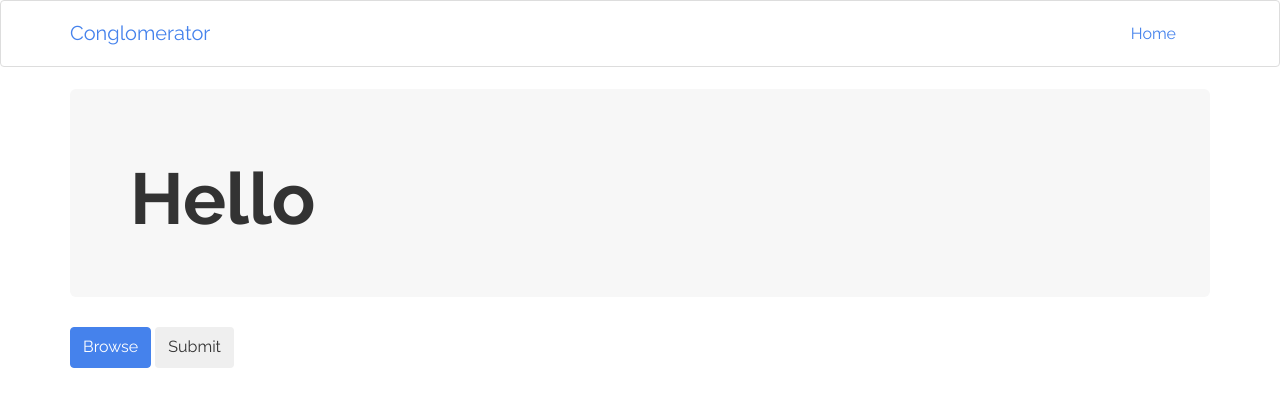
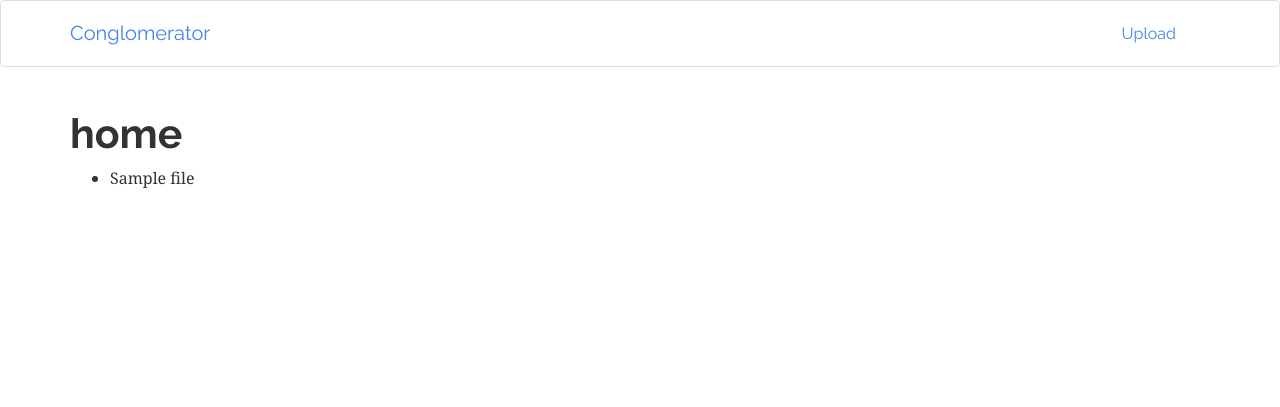
Before and after one commit to TheFirstQuestion/Conglomerator, a Flask app: template templates/index.html in a window 1280 px wide. Shown: the top 407 px of the page. Run offline with Flask 2, Linux system fonts and the light colour scheme; the template is opened without the code that fills it: most values are stand-ins (such as "Sample title", 1, 10 or a date in 2020); some libraries are stand-ins or nearby versions.

Commit message:
add database, makefile, dropzone

```diff
--- a/app.py
+++ b/app.py
@@ -1,31 +1,73 @@
 from flask import Flask, render_template,redirect, url_for, request
-from werkzeug import secure_filename
+from flask_dropzone import Dropzone
+import sqlite3
+import os
 
 app = Flask(__name__)
 
+########################## Dropzone Config ##################################
+dropzone = Dropzone(app)
+# Enable parallel uploads
+app.config['DROPZONE_UPLOAD_MULTIPLE'] = True
+# Number of files handleded per request
+app.config['DROPZONE_PARALLEL_UPLOADS'] = 3
+# Custom file types
+app.config['DROPZONE_ALLOWED_FILE_CUSTOM'] = True
+app.config['DROPZONE_ALLOWED_FILE_TYPE'] = '.doc, .docx, .html, .md, .pdf, .txt'
+
+
+
+
+
+################################# Routes #####################################
 
 @app.route("/")
 def main():
-    return render_template('index.html')
+    return render_template('index.html', data=getAllFromDb())
 
-@app.route("/file")
-def fileR():
-    return render_template('file.html')
+@app.route("/upload")
+def upload():
+    return render_template("upload.html")
 
 @app.route('/favicon.ico')
 def favicon():
     return redirect(url_for('static', filename='images/favicon.ico'), code=302)
 
 
+
+
 ########################### Backend #########################
-
-@app.route('/uploader', methods = ['GET', 'POST'])
+@app.route('/uploader', methods=['GET', 'POST'])
 def upload_file():
     if request.method == 'POST':
-        uploaded_files = request.files.getlist("files")
-        for f in uploaded_files:
-            f.save("./files/" + secure_filename(f.filename))
-    return redirect('/file')
+        for key, f in request.files.items():
+            if key.startswith('file'):
+                fileToDB(f)
+                # TODO: randomly generate filename https://stackoverflow.com/questions/2961509/python-how-to-create-a-unique-file-name/44992275#44992275
+                f.save(os.path.join("./files/", f.filename))
+    return "something"
+
+
+
+
+########################## Database #########################
+conn = sqlite3.connect('conglomerator.db')
+
+def getAllFromDb():
+    # TODO: for the user
+    return conn.execute('SELECT * FROM files').fetchall();
+
+def fileToDB(f):
+    name = f.filename
+    fType = f.content_type
+    # TODO: check for duplicates
+    conn.execute('INSERT INTO `files` (`name`, `type`) VALUES (?, ?);', [name, fType])
+    conn.commit()
+
+
+
+
+
 
 
 if __name__ == "__main__":
--- a/templates/file.html
+++ /dev/null
@@ -1,5 +0,0 @@
-{% include "header.html" %}
-
-<h1>hi</h1>
-
-{% include "footer.html" %}
--- a/templates/footer.html
+++ b/templates/footer.html
@@ -1,3 +1,5 @@
+</div>
+
 <!-- jQuery (necessary for Bootstrap's JavaScript plugins) -->
 <script src="https://ajax.googleapis.com/ajax/libs/jquery/1.12.4/jquery.min.js"></script>
 
--- a/templates/header.html
+++ b/templates/header.html
@@ -28,8 +28,10 @@
             </div>
             <div class="collapse navbar-collapse" id="myNavbar">
               <ul class="nav navbar-nav navbar-right">
-                  <li><a href="/">Home</a></li>
+                  <li><a href="/upload">Upload</a></li>
               </ul>
             </div>
           </div>
         </nav>
+
+<div class="container">
--- a/templates/index.html
+++ b/templates/index.html
@@ -1,20 +1,11 @@
 {% include "header.html" %}
-<link rel="stylesheet" href="{{ url_for('static', filename='css/index-style.css') }}">
 
+<h1>home</h1>
 
-<div class="container">
-    <div class="jumbotron">
-        <h1>Hello</h1>
-    </div>
-
-    <form action="/uploader" method="POST" enctype="multipart/form-data">
-        <label class="btn btn-primary">Browse<input type="file" name="files" hidden multiple /></label>
-        <input class="btn btn-submit" type="submit"/>
-     </form>
-
-
-</div>
-
-
+<ul>
+    {% for file in data %}
+        <li>{{ file[1] }}</li>
+    {% endfor %}
+</ul>
 
 {% include "footer.html" %}
```
Also changed, not shown: makeDB.py (added, +48 -0 lines), templates/upload.html (added, +14 -0 lines), README.md, conglomerator.db (added), files/Resume_1-7-18.png (deleted), files/Resume_10-24-17.png (deleted), files/Resume_11-14-17.png (deleted), files/favicon.ico (deleted), files/tom-image.jpg (deleted), templates/requirements.txt (added), 1 other file.
